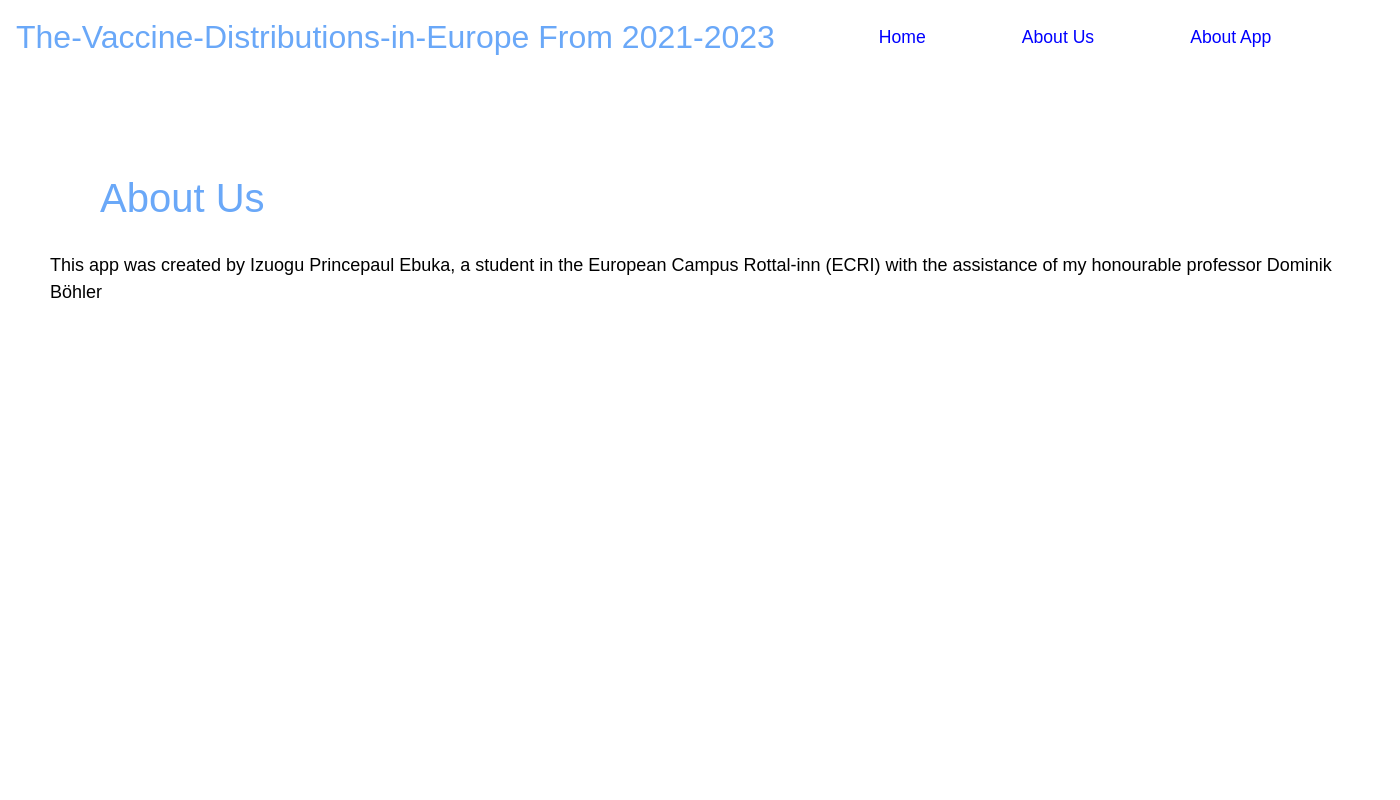
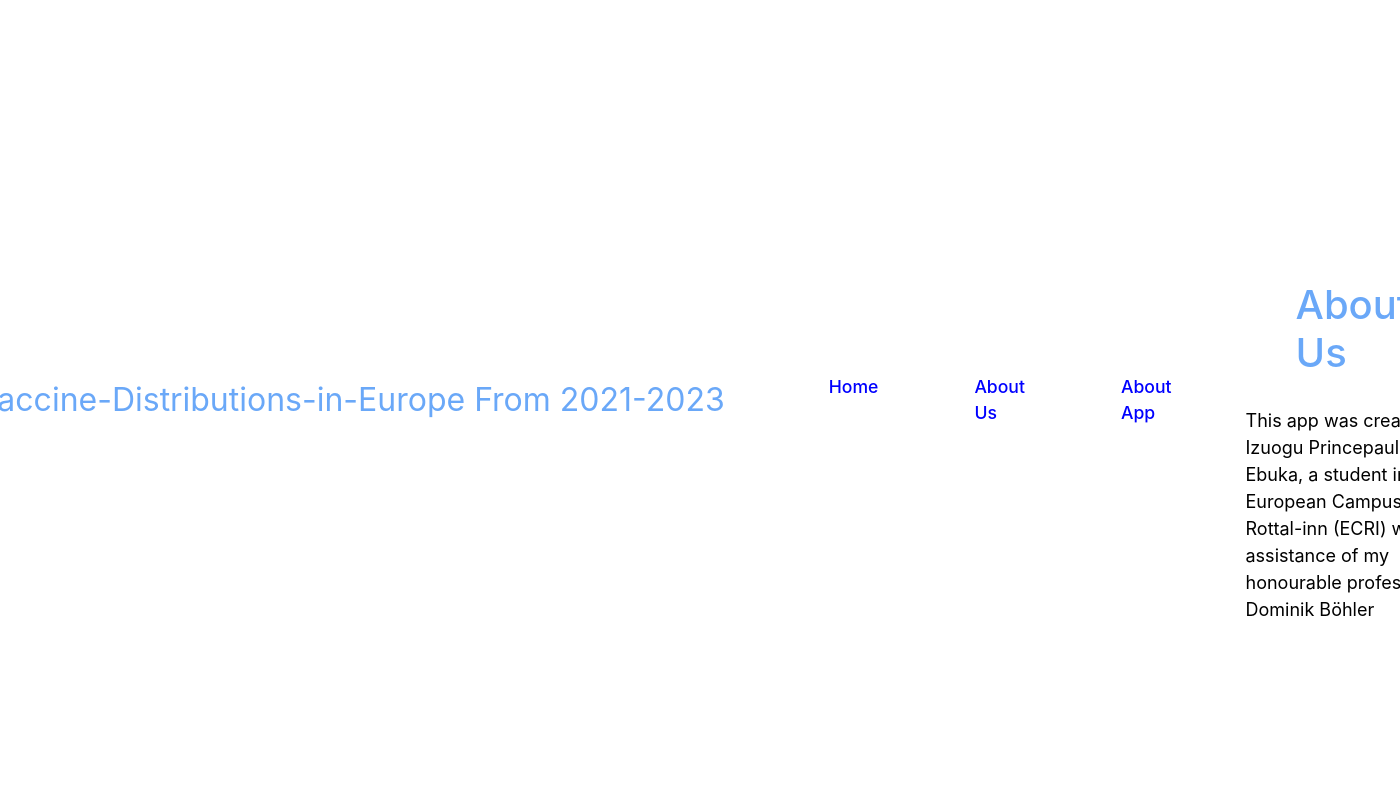
Before and after one commit to petwwent/The-Vaccine-Distributions-in-Europe, a FastAPI app: page /aboutus in a window 1400 px wide; the page is wider, and only the part inside the window is pictured. Run offline with FastAPI, Linux system fonts and the light colour scheme; some libraries are stand-ins or nearby versions.

Commit message:
Update style.css

```diff
--- a/static/style.css
+++ b/static/style.css
@@ -1,18 +1,9 @@
-@import url('https://fonts.googleapis.com/css?family=Lato');
 
-/* Global Styles */
 body {
-
-    background-size: cover;
-    background-repeat: no-repeat;
-    font-family: Arial, sans-serif;
-    color: black;
-    padding-top: 20px;
-    height: 100%;
-    position: relative;
-    margin: 0;
-    padding: 0;
-    height: 100%;
+    align-items: center;
+    justify-content: center;
+    display: flex;
+    height: 100vh;
 }
 
 /* Center the chart div */
```
